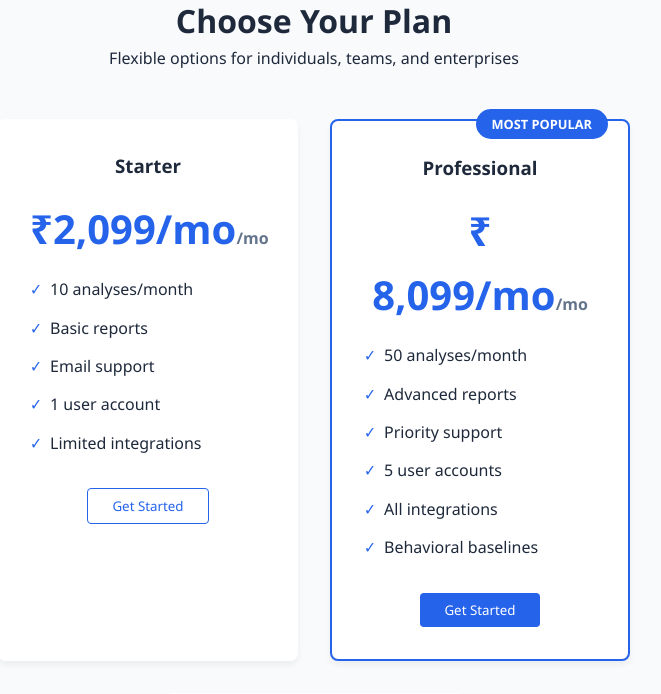
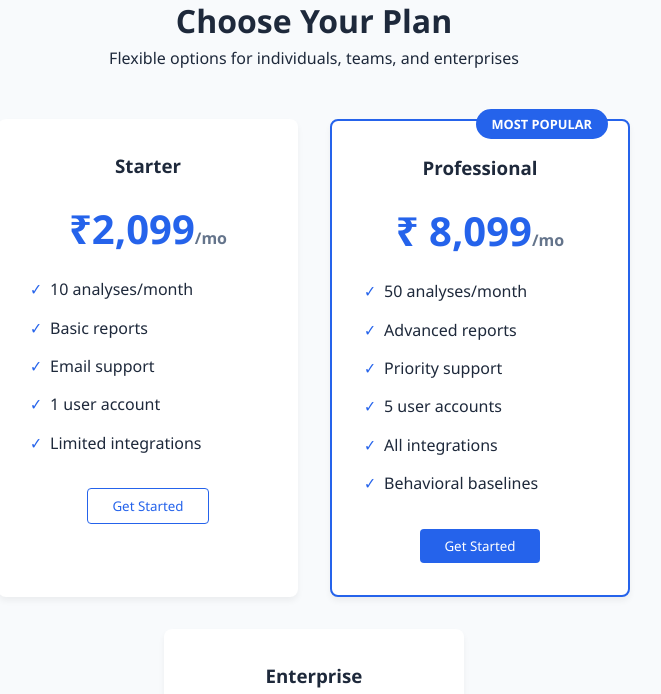
Before and after one commit to Keshav10Goel/Polyview, a Flask app: page /pricing in a window 1280 px wide. Shown: the part 145-839 px from the top of the page, without its empty margins (326-987 px from the left). Run offline with Flask 3, Linux system fonts and the light colour scheme.

Commit message:
Update pricing.html

```diff
--- a/backend/app/templates/pricing.html
+++ b/backend/app/templates/pricing.html
@@ -1,178 +1,3 @@
-<!-- <!DOCTYPE html>
-<html lang="en">
-<head>
-    <meta charset="UTF-8">
-    <meta name="viewport" content="width=device-width, initial-scale=1.0">
-    <title>Pricing - PolyView</title>
-    <style>
-        :root {
-            --primary: #2563eb;
-            --dark: #1e293b;
-            --light: #f8fafc;
-        }
-
-        * {
-            margin: 0;
-            padding: 0;
-            box-sizing: border-box;
-            font-family: 'Segoe UI', Tahoma, Geneva, Verdana, sans-serif;
-        }
-
-        body {
-            background-color: var(--light);
-            color: var(--dark);
-            line-height: 1.6;
-        }
-
-        nav {
-            display: flex;
-            justify-content: space-between;
-            align-items: center;
-            padding: 1rem 5%;
-            background: white;
-            box-shadow: 0 2px 10px rgba(0,0,0,0.1);
-        }
-
-        .logo {
-            font-weight: 700;
-            font-size: 1.5rem;
-            color: var(--primary);
-        }
-
-        .nav-links {
-            display: flex;
-            gap: 2rem;
-        }
-
-        .nav-links a {
-            text-decoration: none;
-            color: var(--dark);
-            font-weight: 500;
-        }
-
-        .nav-buttons {
-            display: flex;
-            gap: 1rem;
-        }
-
-        .btn {
-            padding: 0.5rem 1.5rem;
-            border-radius: 4px;
-            font-weight: 500;
-            cursor: pointer;
-            transition: all 0.3s ease;
-        }
-
-        .btn-outline {
-            border: 1px solid var(--primary);
-            color: var(--primary);
-            background: transparent;
-        }
-
-        .btn-primary {
-            background: var(--primary);
-            color: white;
-            border: none;
-        }
-
-        .pricing-section {
-            max-width: 1000px;
-            margin: 2rem auto;
-            padding: 2rem;
-        }
-
-        .pricing-cards {
-            display: flex;
-            justify-content: center;
-            gap: 2rem;
-            flex-wrap: wrap;
-        }
-
-        .pricing-card {
-            background: white;
-            border-radius: 8px;
-            padding: 2rem;
-            width: 300px;
-            box-shadow: 0 4px 6px rgba(0,0,0,0.05);
-            text-align: center;
-        }
-
-        .pricing-card h3 {
-            color: var(--dark);
-            margin-bottom: 1rem;
-        }
-
-        .price {
-            font-size: 2.5rem;
-            font-weight: bold;
-            color: var(--primary);
-            margin-bottom: 1rem;
-        }
-
-        .pricing-card ul {
-            list-style: none;
-            margin-bottom: 2rem;
-        }
-
-        .pricing-card li {
-            margin-bottom: 0.5rem;
-        }
-    </style>
-</head>
-<body>
-    <nav>
-        <div class="logo">PolyView</div>
-        <div class="nav-links">
-            <a href="features.html">Features</a>
-            <a href="permission.html">Demo</a>
-            <a href="pricing.html" style="font-weight: bold;">Pricing</a>
-            <a href="contact.html">Contact</a>
-        </div>
-        <div class="nav-buttons">
-            <a href="login.html" class="btn btn-outline">Sign In</a>
-            <a href="signup.html" class="btn btn-primary">Get Started</a>
-        </div>
-    </nav>
-
-    <div class="pricing-section">
-        <h1>Choose Your Plan</h1>
-        <div class="pricing-cards">
-            <div class="pricing-card">
-                <h3>Starter</h3>
-                <div class="price">₹ 2,099/mo</div>
-                <ul>
-                    <li>10 analyses/month</li>
-                    <li>Basic reports</li>
-                    <li>Email support</li>
-                </ul>
-                <button class="btn btn-outline">Get Started</button>
-            </div>
-
-            <div class="pricing-card">
-                <h3>Professional</h3>
-                <div class="price">₹8,099/mo</div>
-                <ul>
-                    <li>50 analyses/month</li>
-                    <li>Advanced reports</li>
-                    <li>Priority support</li>
-                </ul>
-                <button class="btn btn-primary">Get Started</button>
-            </div>
-
-            <div class="pricing-card">
-                <h3>Enterprise</h3>
-                <div class="price">Custom</div>
-                <ul>
-                    <li>Unlimited analyses</li>
-                    <li>Full features</li>
-                    <li>24/7 dedicated support</li>
-                </ul>
-                <button class="btn btn-outline">Contact Sales</button>
-            </div>
-        </div>
-    </div>
-</body>
-</html> -->
 <!DOCTYPE html>
 <html lang="en">
 <head>
@@ -399,7 +224,7 @@
         <div class="pricing-cards">
             <div class="pricing-card">
                 <h3>Starter</h3>
-                <div class="price">₹2,099/mo<span>/mo</span></div>
+                <div class="price">₹2,099<span>/mo</span></div>
                 <ul>
                     <li>10 analyses/month</li>
                     <li>Basic reports</li>
@@ -413,7 +238,7 @@
             <div class="pricing-card" style="border: 2px solid var(--primary);">
                 <div class="popular-badge">MOST POPULAR</div>
                 <h3>Professional</h3>
-                <div class="price">₹ 8,099/mo<span>/mo</span></div>
+                <div class="price">₹ 8,099<span>/mo</span></div>
                 <ul>
                     <li>50 analyses/month</li>
                     <li>Advanced reports</li>
```
